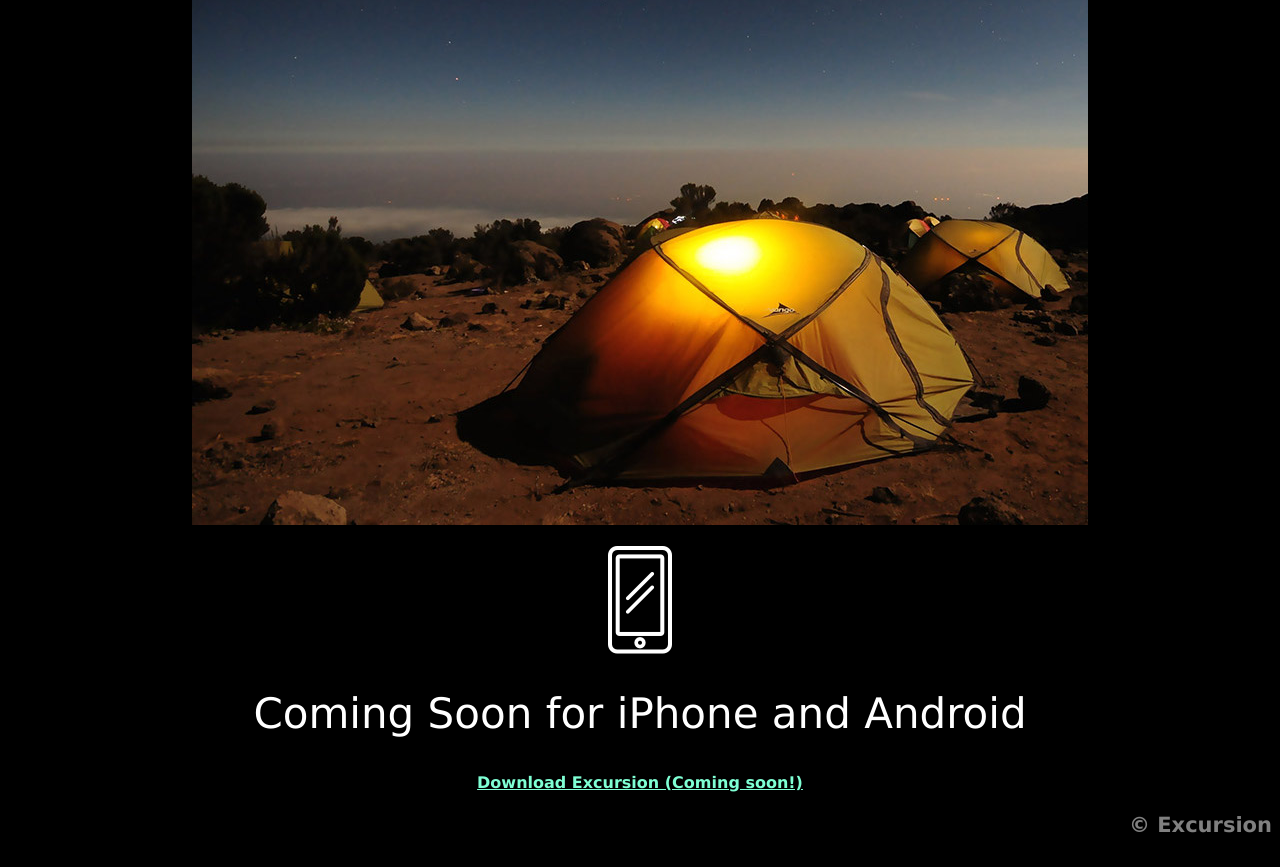
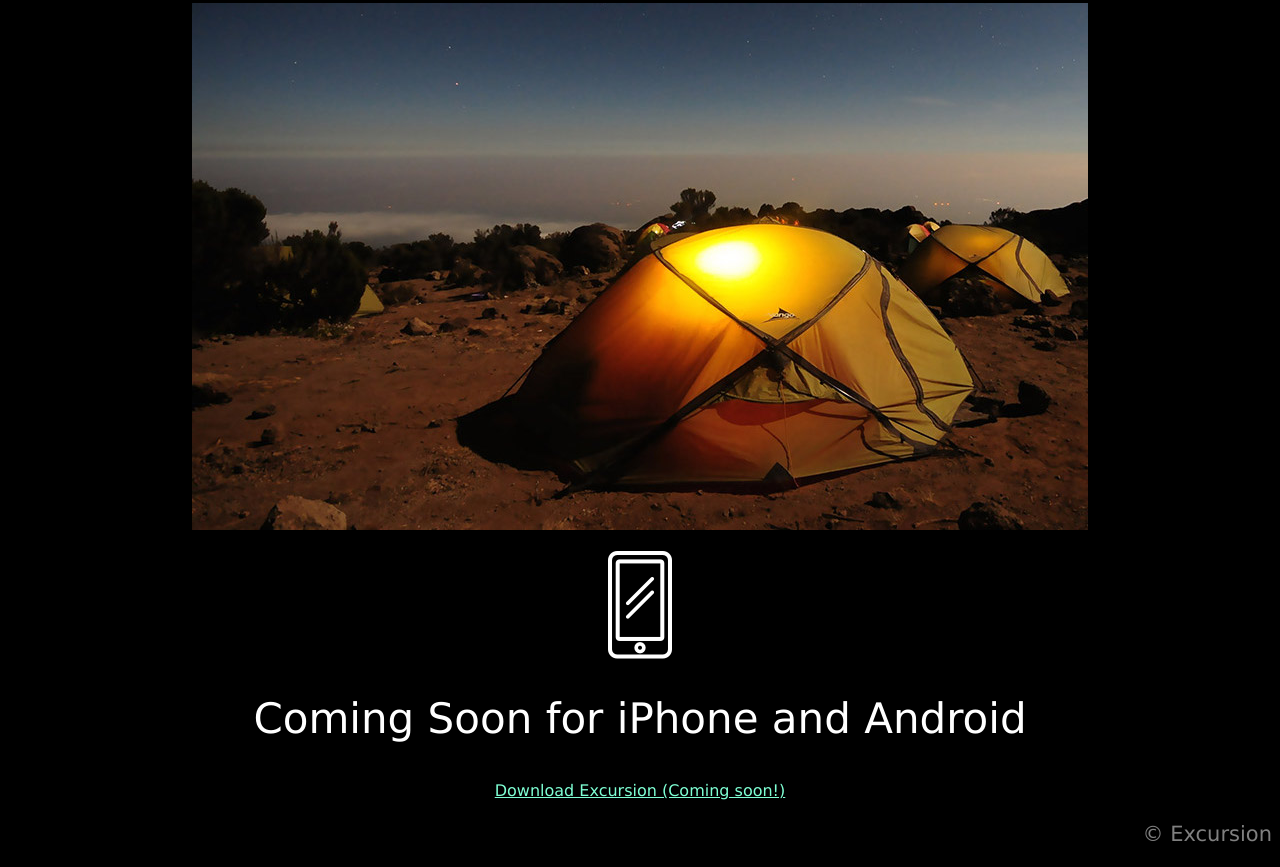
Before and after one commit to tyrasztt/excursion, a plain HTML site: page index.html in a window 1280 px wide. Shown: the part 502-1369 px from the top of the page. Drawn offline with Linux system fonts and the light colour scheme.

Commit message:
Corrections

```diff
--- a/Resources/CSS/style.css
+++ b/Resources/CSS/style.css
@@ -13,7 +13,7 @@ h1{
   font-size: 50px;
   font-weight: normal;
 }
-h4 {
+.coming {
   color: Aquamarine;
   font-size: 16px;
   text-decoration: underline;
@@ -22,10 +22,10 @@ h2 {
   font-weight: 300;
   font-size: 42px;
 }
-p, h3 {
+p {
   font-size: 21px;
   color: gray;
 }
-h3 {
+.footer {
   text-align: right;
 }
--- a/index.html
+++ b/index.html
@@ -5,16 +5,21 @@
     <link href="./resources/css/style.css" type="text/css" rel="stylesheet"
   </head>
   <body>
-    <!-- Page Title Section -->
+
+    <!-- Top Section -->
+
     <section>
       <h1>Discover hidden places in the world around you</h1>
+      <p><a class="coming" href="#">Download Excursion (Coming soon!)</a>
+      </p>
     </section>
 
     <!-- First Section - Video -->
+
     <section>
-      <h4>Download Excursion (Coming soon!)</h4>
       <p>
-        <video src="./resources/videos/excursion.mp4" autoplay loop>Your browser does not support the video tag.
+        <video autoplay muted loop>
+          <source src="./resources/videos/excursion.mp4" type="video/mp4">Your browser does not support the video
         </video>
       </p>
     </section>
@@ -23,21 +28,23 @@
     <section>
       <h2>Your personal travel guide</h2>
       <p>Excursion remembers places you like, and recommends new points of interest around you.</p>
-      <img src="./resources/images/camp.jpg" alt="Camping tent" />
+      <p><img src="./resources/images/camp.jpg" alt="Camping tent" /></p>
     </section>
 
     <!-- Third Section - Coming Soon -->
+
     <section>
-      <p>
-        <img src="./resources/images/phone.png" alt="Cell phone drawing" />
+      <p><img class="app" src="./resources/images/phone.png" alt="Cell phone app icon" />
       </p>
       <h2>Coming Soon for iPhone and Android</h2>
-      <h4>Download Excursion (Coming soon!)</h4>
+      <p><a class="coming" href="#">Download Excursion (Coming soon!)</a>
+      </p>
     </section>
 
     <!-- Footer Section -->
-    <section>
-      <h3>&copy; Excursion</h3>
+
+    <section class="footer">
+      <p>&copy; Excursion</p>
     </section>
   </body>
 </html>
```
